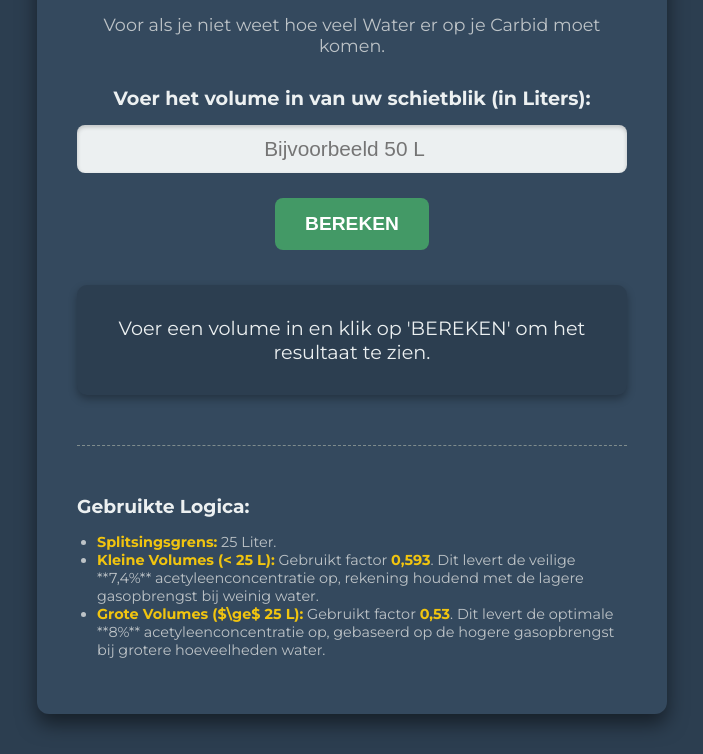
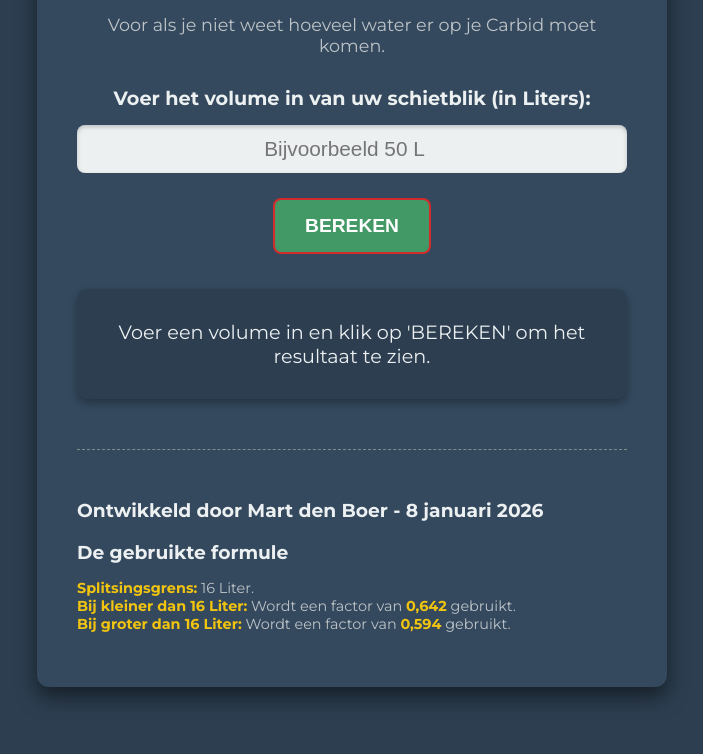
Before and after one commit to martdenboer8888-collab/Carbid-water-Calculator, a plain HTML site: page index.html in a window 1280 px wide. Shown: the part 159-913 px from the top of the page, without its empty margins (288-991 px from the left). After the commit the page ends 886 px from the top, so only its background shows below. Drawn offline with Linux system fonts and the light colour scheme.

Commit message:
Update index.html with optimized content for Carbid Schiet Calculator (2025-12-16 19:13:48)

```diff
--- a/index.html
+++ b/index.html
@@ -69,7 +69,7 @@
             background-color: #439966; /* middelmatig donkere groentint */
             color: white;
             padding: 15px 30px;
-            border: none;
+            border: 2px solid #D22B2B; /* rode randkleur */
             border-radius: 8px;
             font-size: 1.2em;
             font-weight: 700;
@@ -135,7 +135,7 @@
 
 <div class="container">
     <h1>💥 De Perfecte Knal ?</h1>
-    <p class="subtitle">Voor als je niet weet hoe veel Water er op je Carbid moet komen.</p>
+    <p class="subtitle">Voor als je niet weet hoeveel water er op je Carbid moet komen.</p>
 
     <label for="volume">Voer het volume in van uw schietblik (in Liters):</label>
     <input type="number" id="volume" placeholder="Bijvoorbeeld 50 L" required>
@@ -147,16 +147,13 @@
     </div>
 
     <div class="explanation">
-        <h3>Gebruikte Logica:</h3>
-        <ul>
-            <li><strong>Splitsingsgrens:</strong> 25 Liter.</li>
-            <li>
-                <strong>Kleine Volumes (&lt; 25 L):</strong> Gebruikt factor <strong>0,593</strong>. Dit levert de veilige **7,4%** acetyleenconcentratie op, rekening houdend met de lagere gasopbrengst bij weinig water.
-            </li>
-            <li>
-                <strong>Grote Volumes ($\ge$ 25 L):</strong> Gebruikt factor <strong>0,53</strong>. Dit levert de optimale **8%** acetyleenconcentratie op, gebaseerd op de hogere gasopbrengst bij grotere hoeveelheden water.
-            </li>
-        </ul>
+        <h3>Ontwikkeld door Mart den Boer - 8 januari 2026</h3>
+        <h3>De gebruikte formule</h3>
+        <p>
+            <strong>Splitsingsgrens:</strong> 16 Liter.<br>
+            <strong>Bij kleiner dan 16 Liter:</strong> Wordt een factor van <strong>0,642</strong> gebruikt.<br>
+            <strong>Bij groter dan 16 Liter:</strong> Wordt een factor van <strong>0,594</strong> gebruikt.
+        </p>
     </div>
 </div>
 
@@ -178,13 +175,13 @@
         let targetPercentage; // Het doelpercentage
 
         // Logica voor het automatisch kiezen van de formule
-        if (V_schietblik < 25) {
-            factor = 0.593;
-            targetPercentage = "7,4% (Veilige Mix)";
+        if (V_schietblik < 16) {
+            factor = 0.642;
+            targetPercentage = "(Veilige Mix voor klein volume)";
             V_water = V_schietblik * factor;
         } else {
-            factor = 0.53;
-            targetPercentage = "8,0% (Optimale Knal)";
+            factor = 0.594;
+            targetPercentage = "(Optimale Mix voor grote volumes)";
             V_water = V_schietblik * factor;
         }
 
```
